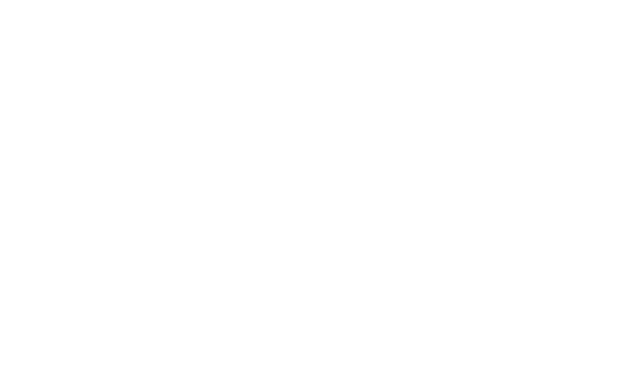
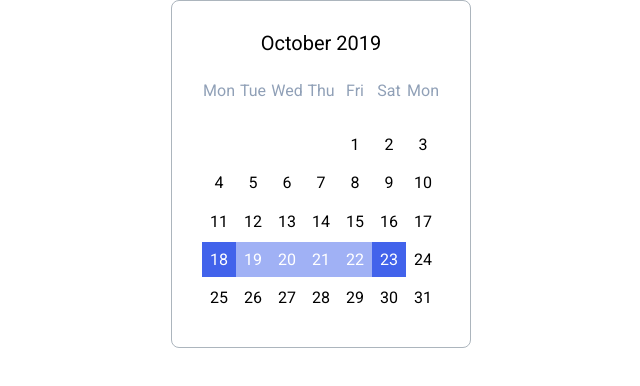
Before and after one commit to js-tasks-ru/htmlcss-20210708_wise28, a website: page 05-lection3/03-calendar/index.html in a window 1280 px wide. Shown: the whole page, without its empty margins (319-959 px from the left). Drawn offline with Linux system fonts and the light colour scheme.

Commit message:
calendar ready

```diff
--- a/05-lection3/03-calendar/calendar.css
+++ b/05-lection3/03-calendar/calendar.css
@@ -0,0 +1,44 @@
+.calendar__wrap {
+  position: relative;
+  padding-bottom: 100%;
+}
+.calendar {
+    padding: 30px;
+    border: 1px solid var(--grey-3);
+    width: 300px;
+    margin: 0 auto;
+    border-radius: 8px;
+    text-align: center;
+}
+.calender__title {
+  font-size: 20px;
+  line-height: 1.2s;
+  padding-bottom: 24px;
+}
+.calendar__numbers {
+    display: grid;
+    grid-template-columns: repeat(7, 1fr);
+    grid-template-rows: auto;
+    place-items: center;
+    position: absolute;
+    top: 0;
+    left: 0;
+    right: 0;
+    bottom: 0;
+
+}
+.calendar__numbers-day {
+  color: var(--grey-5);
+  padding-bottom: 24px;
+}
+.calendar__numbers-item {
+  padding: 8px;
+}
+.calendar__numbers-item_active {
+  background-color: var(--dark-blue);
+  color: white;
+}
+.calendar__numbers-item_active-between {
+  background-color: var(--light-blue);
+  color: white;
+}
--- a/05-lection3/03-calendar/index.html
+++ b/05-lection3/03-calendar/index.html
@@ -7,6 +7,59 @@
         <title>Calendar</title>
     </head>
     <body>
+        <div class="page__container">
+            <div class="calendar">
+                <div class="calender__title">October 2019</div>
+                <div class="calendar__wrap">
+                    <div class="calendar__numbers">
 
+                        <div class="calendar__numbers-day">Mon</div>
+                        <div class="calendar__numbers-day">Tue</div>
+                        <div class="calendar__numbers-day">Wed</div>
+                        <div class="calendar__numbers-day">Thu</div>
+                        <div class="calendar__numbers-day">Fri</div>
+                        <div class="calendar__numbers-day">Sat</div>
+                        <div class="calendar__numbers-day">Mon</div>
+                    <!-- </div>
+                    <div class="calendar__numbers"> -->
+                        <div></div>
+                        <div></div>
+                        <div></div>
+                        <div></div>
+                        <div class="calendar__numbers-item ">1</div>
+                        <div class="calendar__numbers-item ">2</div>
+                        <div class="calendar__numbers-item">3</div>
+                        <div class="calendar__numbers-item">4</div>
+                        <div class="calendar__numbers-item">5</div>
+                        <div class="calendar__numbers-item">6</div>
+                        <div class="calendar__numbers-item">7</div>
+                        <div class="calendar__numbers-item">8</div>
+                        <div class="calendar__numbers-item">9</div>
+                        <div class="calendar__numbers-item">10</div>
+                        <div class="calendar__numbers-item">11</div>
+                        <div class="calendar__numbers-item">12</div>
+                        <div class="calendar__numbers-item">13</div>
+                        <div class="calendar__numbers-item">14</div>
+                        <div class="calendar__numbers-item">15</div>
+                        <div class="calendar__numbers-item">16</div>
+                        <div class="calendar__numbers-item">17</div>
+                        <div class="calendar__numbers-item calendar__numbers-item_active">18</div>
+                        <div class="calendar__numbers-item calendar__numbers-item_active-between">19</div>
+                        <div class="calendar__numbers-item calendar__numbers-item_active-between">20</div>
+                        <div class="calendar__numbers-item calendar__numbers-item_active-between">21</div>
+                        <div class="calendar__numbers-item calendar__numbers-item_active-between">22</div>
+                        <div class="calendar__numbers-item calendar__numbers-item_active">23</div>
+                        <div class="calendar__numbers-item">24</div>
+                        <div class="calendar__numbers-item">25</div>
+                        <div class="calendar__numbers-item">26</div>
+                        <div class="calendar__numbers-item">27</div>
+                        <div class="calendar__numbers-item">28</div>
+                        <div class="calendar__numbers-item">29</div>
+                        <div class="calendar__numbers-item">30</div>
+                        <div class="calendar__numbers-item">31</div>
+                    </div>
+                </div>
+            </div>
+        </div>
     </body>
 </html>
--- a/assets/css/main.css
+++ b/assets/css/main.css
@@ -6,11 +6,14 @@
     --pink: #F784AD;
     --purple: #7048E8;
     --blue: #374FC7;
+    --dark-blue: #4263EB;
+    --light-blue: #A0B1F5;
     --red: #F03D3E;
     --grey-1: #F8F9FA;
     --grey-2: #DDE2E5;
     --grey-3: #ACB5BD;
     --grey-4: #495057;
+    --grey-5: #90A0B7;
 
     --error: var(--red);
     --success: var(--blue);
```
